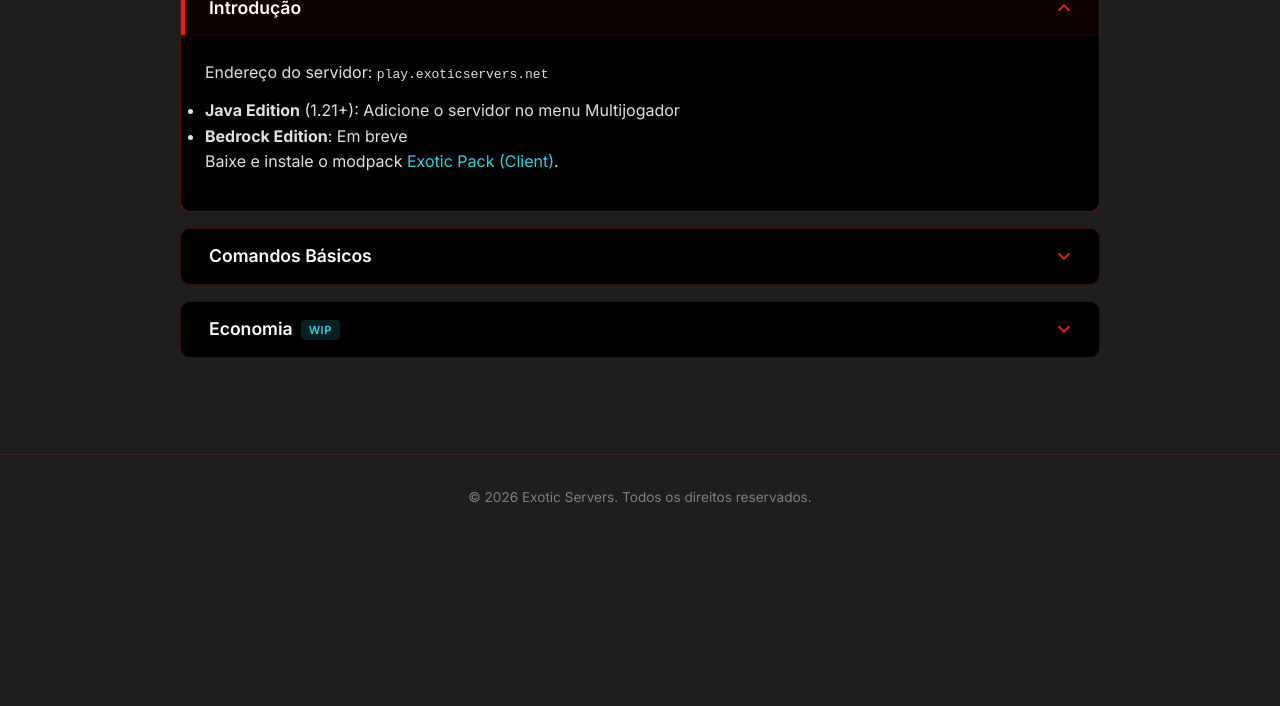
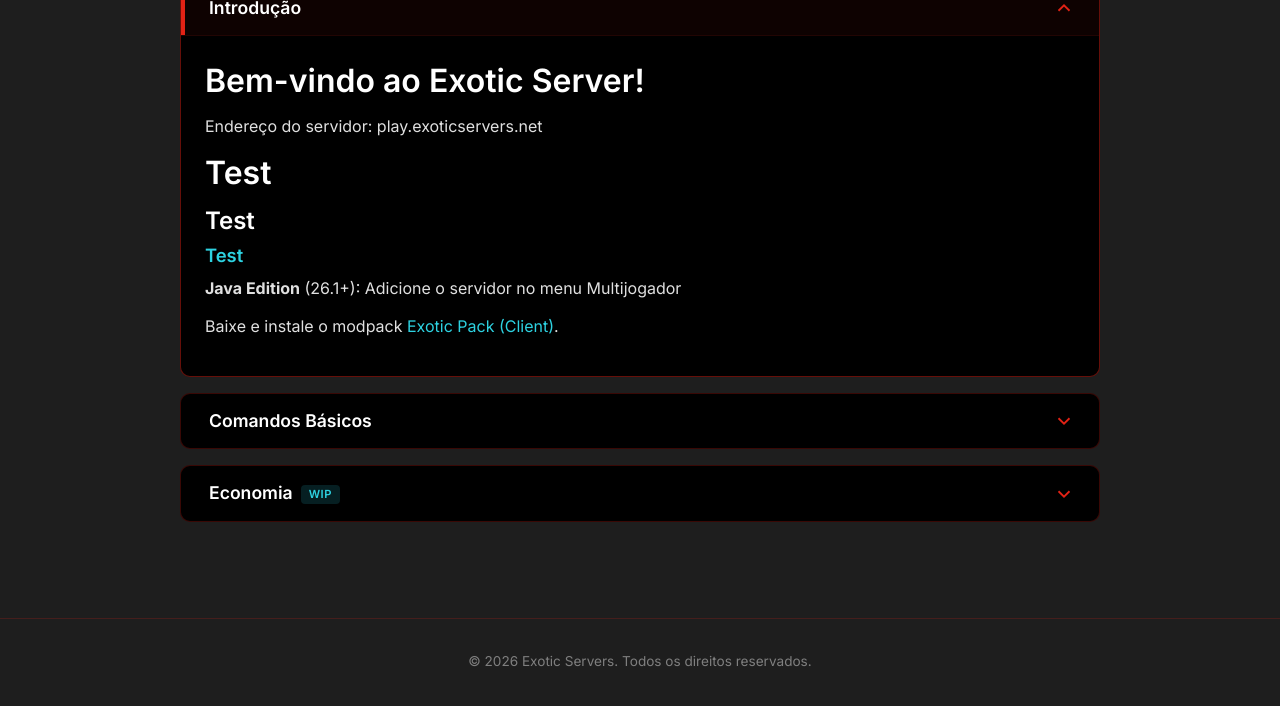
Before and after one commit to exotic-group/mc-exotic-server, a Jekyll site: the page built from docs/index.md, in a window 1280 px wide and 1185 px high. Shown: the part 468-1174 px from the top of the window. Built offline with Jekyll 4.4.1, drawn with Linux system fonts in a browser that asks for light colours.

Commit message:
Update index.md: enhance welcome section and adjust server address formatting

```diff
--- a/docs/index.md
+++ b/docs/index.md
@@ -10,12 +10,14 @@
 
 {% capture intro_content %}
 
-<p>Endereço do servidor: <code>play.exoticservers.net</code></p>
+<h1>Bem-vindo ao Exotic Server!</h1>
+<p>Endereço do servidor: play.exoticservers.net</p>
 
-<ul>
-  <li><strong>Java Edition</strong> (1.21+): Adicione o servidor no menu Multijogador</li>
-  <li><strong>Bedrock Edition</strong>: Em breve</li>
-</ul>
+<h1> Test </h1>
+<h2> Test </h2>
+<h3> Test </h3>
+
+<p><strong>Java Edition</strong> (26.1+): Adicione o servidor no menu Multijogador</p>
 
 <p>Baixe e instale o modpack <a href="{{ '/assets/Exotic-Pack.mrpack' | relative_url }}">Exotic Pack (Client)</a>.</p>
 
```
